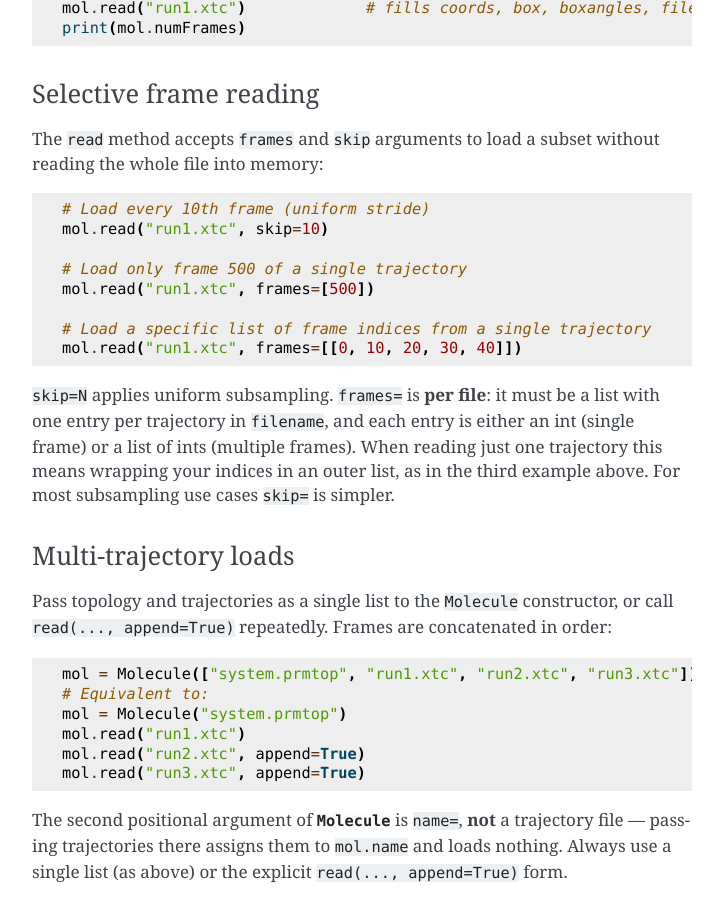
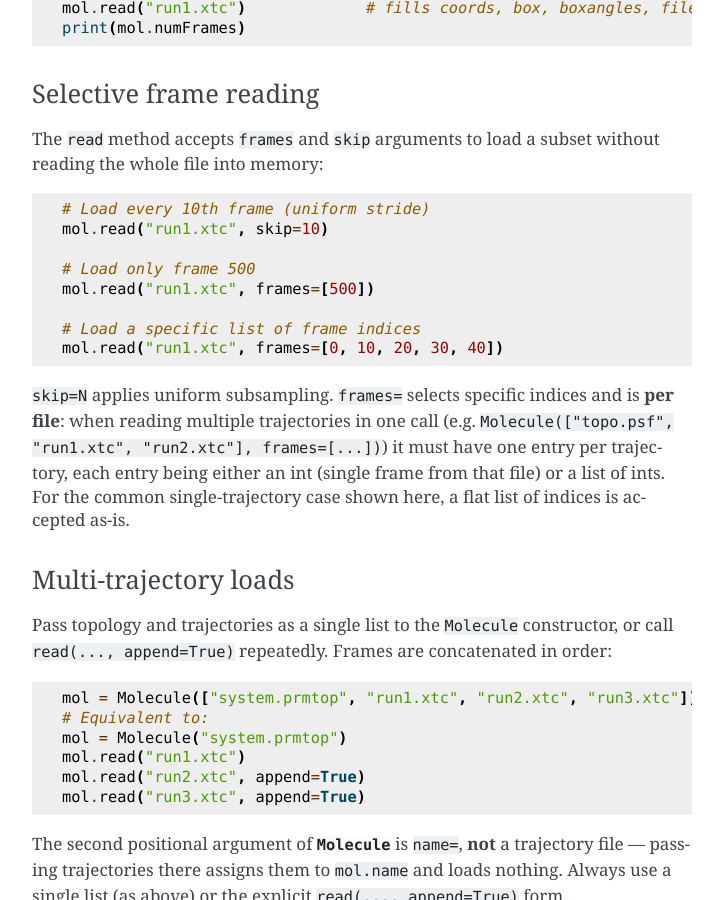
Before and after one commit to Acellera/moleculekit, a Sphinx documentation site: the page built from doc/source/explanation/trajectories-and-frames.md, in a window 1280 px wide and 900 px high, scrolled down 1010 px. Shown: the whole window, without its empty margins (388-1111 px from the left). Built offline with Sphinx 7.4.7, drawn with Linux system fonts in a browser that asks for light colours; pages that are not in the unit, such as notebooks, are missing from menus.

Commit message:
updating the docs

````diff
--- a/doc/source/explanation/trajectories-and-frames.md
+++ b/doc/source/explanation/trajectories-and-frames.md
@@ -54,18 +54,19 @@ without reading the whole file into memory:
 # Load every 10th frame (uniform stride)
 mol.read("run1.xtc", skip=10)
 
-# Load only frame 500 of a single trajectory
+# Load only frame 500
 mol.read("run1.xtc", frames=[500])
 
-# Load a specific list of frame indices from a single trajectory
-mol.read("run1.xtc", frames=[[0, 10, 20, 30, 40]])
+# Load a specific list of frame indices
+mol.read("run1.xtc", frames=[0, 10, 20, 30, 40])
 ```
 
-`skip=N` applies uniform subsampling. `frames=` is **per file**: it must be a
-list with one entry per trajectory in `filename`, and each entry is either an
-int (single frame) or a list of ints (multiple frames). When reading just one
-trajectory this means wrapping your indices in an outer list, as in the third
-example above. For most subsampling use cases `skip=` is simpler.
+`skip=N` applies uniform subsampling. `frames=` selects specific indices and
+is **per file**: when reading multiple trajectories in one call (e.g.
+`Molecule(["topo.psf", "run1.xtc", "run2.xtc"], frames=[...])`) it must have
+one entry per trajectory, each entry being either an int (single frame from
+that file) or a list of ints. For the common single-trajectory case shown
+here, a flat list of indices is accepted as-is.
 
 ### Multi-trajectory loads
 
````
Also changed, not shown: doc/source/howto/compute-protein-ligand-interactions.md (+9 -4 lines), doc/source/howto/compute-rmsd-rmsf.md (+1 -1 lines), doc/source/howto/read-a-trajectory.md (+4 -4 lines).
